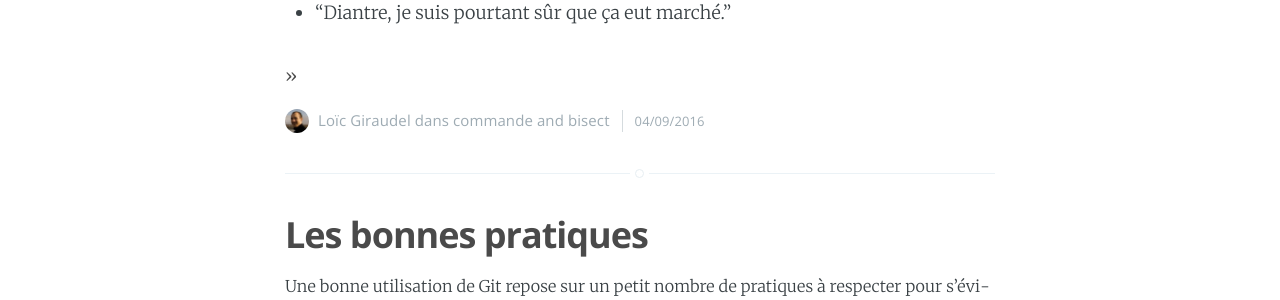
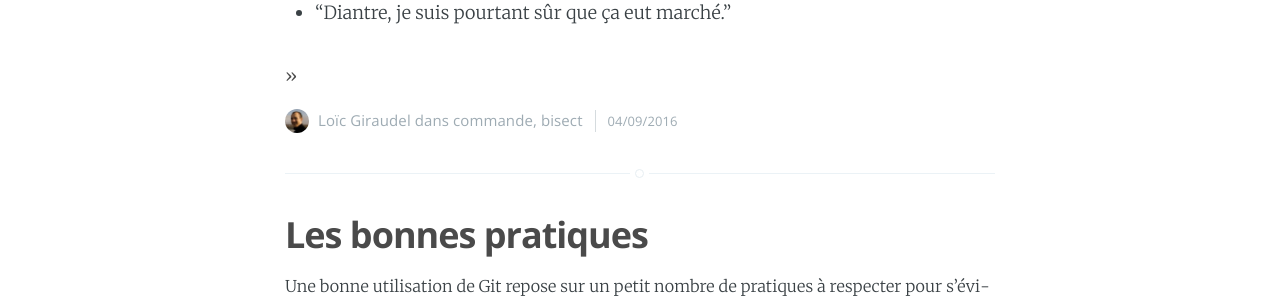
Before and after one commit to lgiraudel/adopteungit, a Jekyll site: the page built from index.html, in a window 1280 px wide. Shown: the part 648-948 px from the top of the page. Built offline with Jekyll 4.4.1, drawn with Linux system fonts in a browser that asks for light colours; the list of posts is cut into pages by our own code.

Commit message:
Fix i18n

```diff
--- a/_layouts/post.html
+++ b/_layouts/post.html
@@ -28,7 +28,7 @@ post_class: post-template
                     <time class="post-date" datetime="{{ page.date | date:"%Y-%m-%d" }}">{{ page.date | date: "%d/%m/%Y" }}</time>
 
                     {% if page.categories.size > 0 %}
-                        {{ page.categories | array_to_sentence_string | prepend: 'dans ' }}
+                        {{ page.categories | join: ', ' | prepend: 'dans ' }}
                     {% endif %}
                 </div>
                 {% if page.filename %}
--- a/index.html
+++ b/index.html
@@ -56,7 +56,7 @@ about: 'about.html'
                     {{ site.author }}
                 {% endif %}
                 {% if post.categories.size > 0 %}
-                    {{ post.categories | array_to_sentence_string | prepend: 'dans ' }}
+                    {{ post.categories | join: ', ' | prepend: 'dans ' }}
                 {% endif %}
                 <time class="post-date" datetime="{{ post.date | date_to_xmlschema }}">
                     {{ post.date | date: "%d/%m/%Y" }}
```
